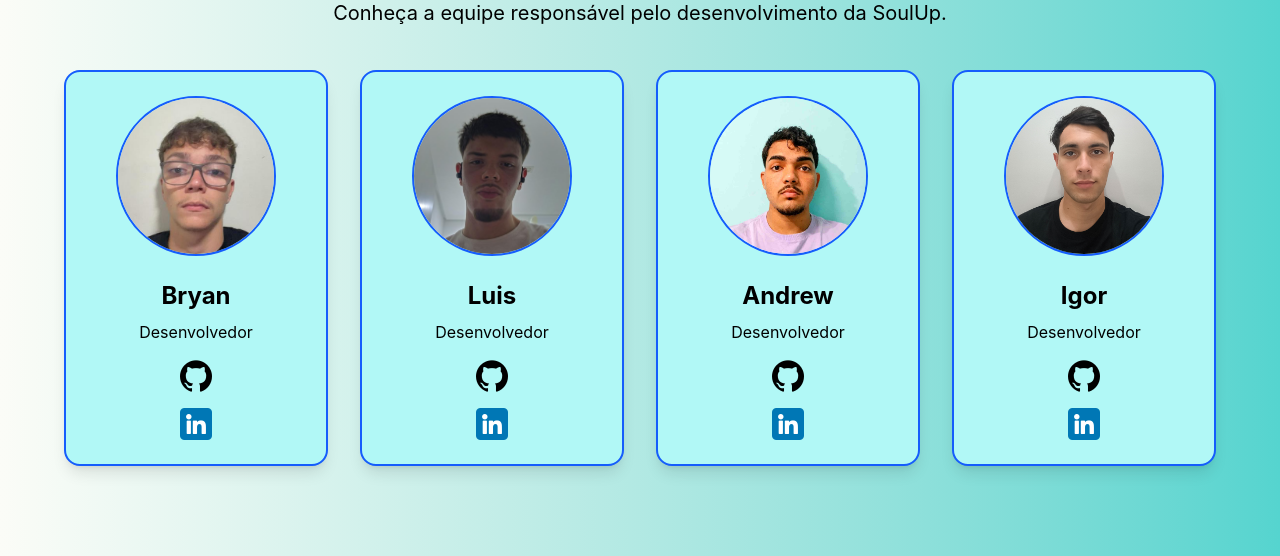
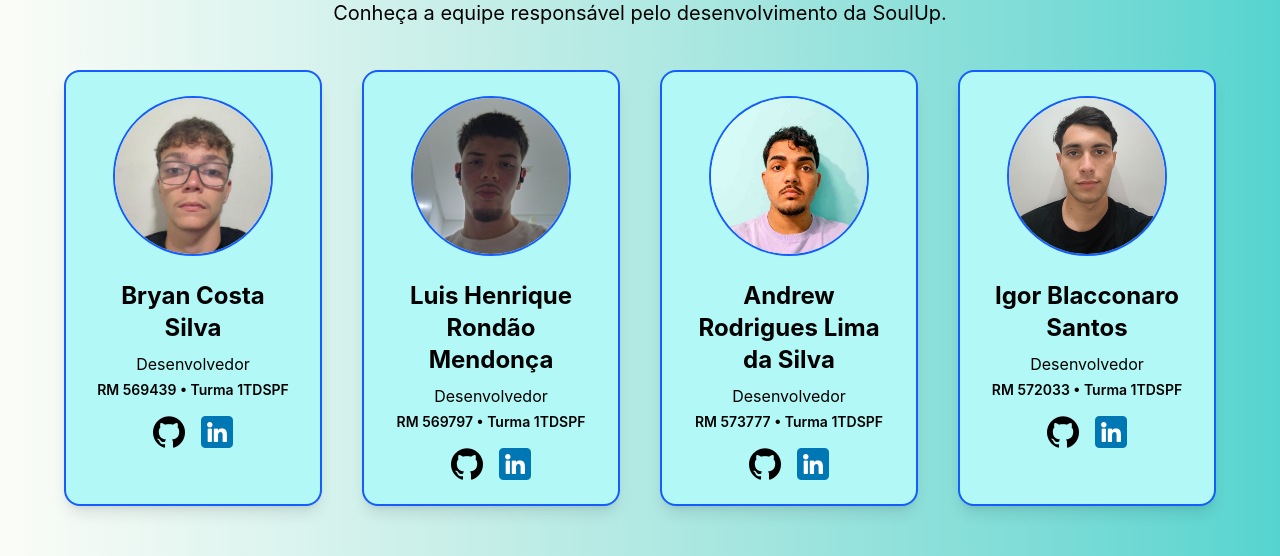
Before and after one commit to AndrewRls/sprint-3-4, a React (Vite) app in the folder soulup-gamificacao/: page /integrantes in a window 1280 px wide. Shown: the part 205-761 px from the top of the page. Built offline with nearby package versions, Linux system fonts and the light colour scheme; no server answers.

Commit message:
feat: Integrantes exibe RM e turma e ajusta espacamento xl na Home

```diff
--- a/soulup-gamificacao/src/pages/Home/Home.tsx
+++ b/soulup-gamificacao/src/pages/Home/Home.tsx
@@ -55,7 +55,7 @@ function Home() {
 
       </section>
 
-      <div className="mx-auto grid max-w-7xl gap-8 px-4 py-16 sm:grid-cols-2 lg:grid-cols-3">
+      <div className="mx-auto grid max-w-7xl gap-8 px-4 py-16 sm:grid-cols-2 lg:grid-cols-3 xl:gap-10">
 
   <Card
     titulo="Ranking"
--- a/soulup-gamificacao/src/pages/Integrantes/Integrantes.tsx
+++ b/soulup-gamificacao/src/pages/Integrantes/Integrantes.tsx
@@ -6,62 +6,71 @@ import github from '../../assets/imagens/img-10-github.png'
 import linkedin from '../../assets/imagens/img-09-linkedin.png'
 import SectionTitle from '../../components/SectionTitle/SectionTitle'
 
-
 interface Integrante {
   nome: string
+  rm: string
+  turma: string
   cargo: string
   imagem: string
   github: string
   linkedin: string
 }
 
+// ⚠️ TROQUE pela turma real do grupo (ex.: '1TDSPZ')
+const TURMA = '1TDSPF'
+
 const integrantes: Integrante[] = [
   {
-    nome: 'Bryan',
+    nome: 'Bryan Costa Silva',
+    rm: '569439',
+    turma: TURMA,
     cargo: 'Desenvolvedor',
     imagem: bryan,
     github: 'https://github.com/BryanC0staDev',
-    linkedin: 'https://www.linkedin.com/in/bryan-costa-silva/'
+    linkedin: 'https://www.linkedin.com/in/bryan-costa-silva/',
   },
   {
-    nome: 'Luis',
+    nome: 'Luis Henrique Rondão Mendonça',
+    rm: '569797',
+    turma: TURMA,
     cargo: 'Desenvolvedor',
     imagem: luis,
     github: 'https://github.com/luishdev0',
-    linkedin: 'https://www.linkedin.com/in/luis-rondao'
+    linkedin: 'https://www.linkedin.com/in/luis-rondao',
   },
   {
-    nome: 'Andrew',
+    nome: 'Andrew Rodrigues Lima da Silva',
+    rm: '573777',
+    turma: TURMA,
     cargo: 'Desenvolvedor',
     imagem: andrew,
     github: 'https://github.com/AndrewRls',
-    linkedin: 'https://www.linkedin.com/in/andrew-rls'
+    linkedin: 'https://www.linkedin.com/in/andrew-rls',
   },
   {
-    nome: 'Igor',
+    nome: 'Igor Blacconaro Santos',
+    rm: '572033',
+    turma: TURMA,
     cargo: 'Desenvolvedor',
     imagem: igor,
     github: 'https://github.com/igorblacconaro',
-    linkedin: 'https://www.linkedin.com/in/igorblacconaro'
+    linkedin: 'https://www.linkedin.com/in/igorblacconaro',
   },
 ]
 
 function Integrantes() {
   return (
     <div className="min-h-screen bg-linear-to-r from-[#fbfcf7] to-[#55d4cf] px-4 py-10 md:px-8">
-
       <section className="mx-auto max-w-6xl">
-
         <SectionTitle
           titulo="Integrantes"
           descricao="Conheça a equipe responsável pelo desenvolvimento da SoulUp."
         />
 
-        <div className="grid gap-8 sm:grid-cols-2 lg:grid-cols-4">
-
+        <div className="grid gap-8 sm:grid-cols-2 lg:grid-cols-4 xl:gap-10">
           {integrantes.map((integrante) => (
             <article
-              key={integrante.nome}
+              key={integrante.rm}
               className="flex flex-col items-center rounded-2xl border-2 border-blue-600 bg-[#b1f8f6] p-6 text-center shadow-lg transition duration-200 hover:-translate-y-1 hover:shadow-2xl"
             >
               <img
@@ -70,30 +79,34 @@ function Integrantes() {
                 className="mb-6 h-40 w-40 rounded-full border-2 border-blue-600 object-cover"
               />
 
-              <h2 className="text-2xl font-bold">
-                {integrante.nome}
-              </h2>
+              <h2 className="text-xl font-bold md:text-2xl">{integrante.nome}</h2>
 
-              <p className="mt-2 text-base">
-                {integrante.cargo}
+              <p className="mt-2 text-base">{integrante.cargo}</p>
+
+              <p className="mt-1 text-sm font-semibold">
+                RM {integrante.rm} • Turma {integrante.turma}
               </p>
 
-
-                <a href={integrante.github} target="_blank" rel="noopener noreferrer" className="mt-4 flex gap-4">
-                  <img src={github} alt="GitHub" className="w-8 h-8 hover:opacity-80 transition-opacity" />
+              <div className="mt-4 flex gap-4">
+                <a href={integrante.github} target="_blank" rel="noopener noreferrer">
+                  <img
+                    src={github}
+                    alt={`GitHub de ${integrante.nome}`}
+                    className="h-8 w-8 transition-opacity hover:opacity-80"
+                  />
                 </a>
-                 <a href={integrante.linkedin} target="_blank" rel="noopener noreferrer" className="mt-4 flex gap-4">
-                  <img src={linkedin} alt="linkedin" className="w-8 h-8 hover:opacity-80 transition-opacity" />
+                <a href={integrante.linkedin} target="_blank" rel="noopener noreferrer">
+                  <img
+                    src={linkedin}
+                    alt={`LinkedIn de ${integrante.nome}`}
+                    className="h-8 w-8 transition-opacity hover:opacity-80"
+                  />
                 </a>
+              </div>
             </article>
-
-
           ))}
-
         </div>
-
       </section>
-
     </div>
   )
 }
```
